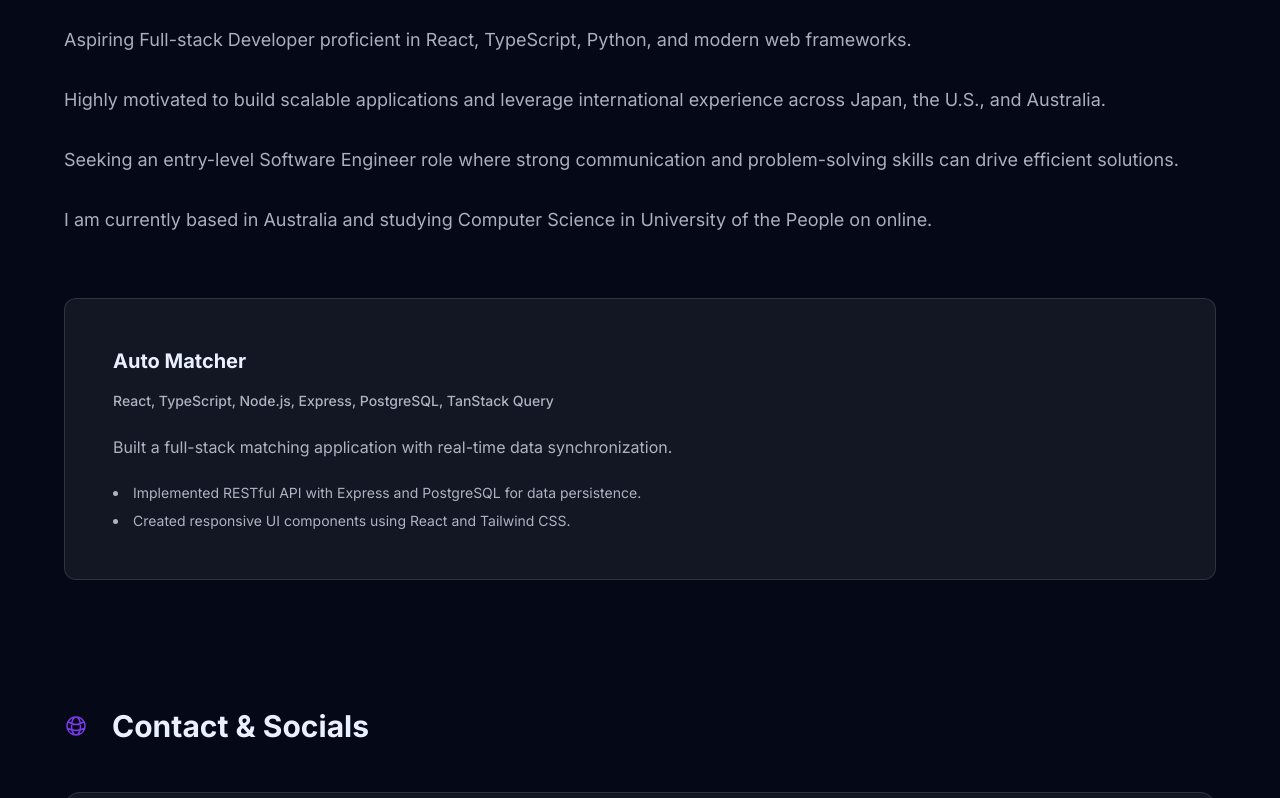
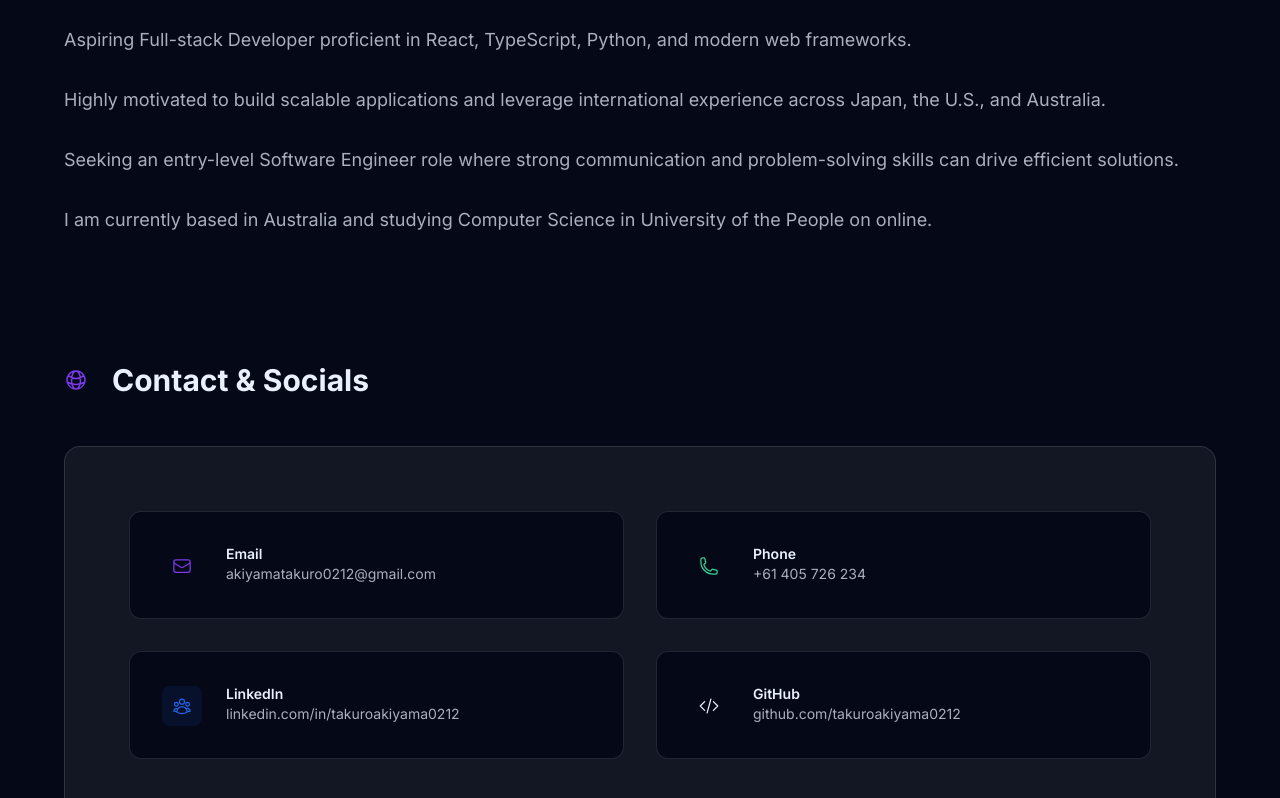
Before and after one commit to takuroakiyama0212/portfolio-nextjs, a Next.js app: page /homepage in a window 1280 px wide. Shown: the part 3975-4773 px from the top of the page. Built offline with nearby package versions, Linux system fonts and the light colour scheme.

Commit message:
Simplify dependencies to requirements.txt

```diff
--- a/src/app/homepage/components/AboutSection.tsx
+++ b/src/app/homepage/components/AboutSection.tsx
@@ -11,17 +11,6 @@ const AboutSection = () => {
     "I am currently based in Australia and studying Computer Science in University of the People on online.",
   ];
 
-  const projectHighlights = [
-    {
-      title: "Auto Matcher",
-      tech: "React, TypeScript, Node.js, Express, PostgreSQL, TanStack Query",
-      description: "Built a full-stack matching application with real-time data synchronization.",
-      details: [
-        "Implemented RESTful API with Express and PostgreSQL for data persistence.",
-        "Created responsive UI components using React and Tailwind CSS.",
-      ],
-    },
-  ];
 
   const techStack = [
     { name: 'React', color: 'bg-cyan-400' },
@@ -94,20 +83,6 @@ const AboutSection = () => {
               </p>
             ))}
           </div>
-
-          {/* Project Highlights */}
-          {projectHighlights.map((project, index) => (
-            <div key={index} className="mt-8 p-6 bg-surface rounded-xl border border-border">
-              <h3 className="text-xl font-bold text-text-primary mb-2">{project.title}</h3>
-              <p className="text-sm text-text-secondary mb-3 font-medium">{project.tech}</p>
-              <p className="text-text-secondary mb-3">{project.description}</p>
-              <ul className="list-disc list-inside space-y-1 text-text-secondary text-sm">
-                {project.details.map((detail, detailIndex) => (
-                  <li key={detailIndex}>{detail}</li>
-                ))}
-              </ul>
-            </div>
-          ))}
         </div>
 
         {/* Contact & Socials (combined) */}
```
